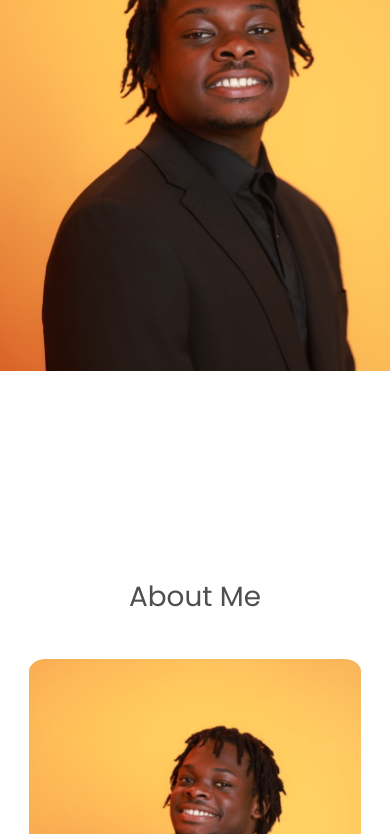
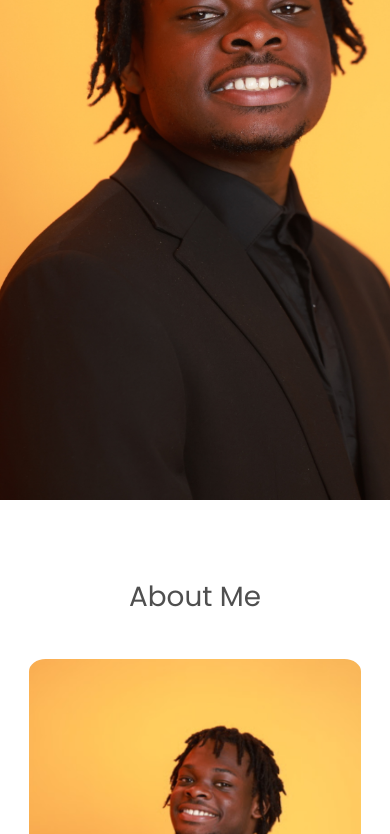
Before and after one commit to kuko798/KobeUko, a plain HTML site: page index.html in a window 390 px wide. Shown: the part 414-1248 px from the top of the page. Drawn offline with nearby package versions, Linux system fonts and the light colour scheme.

Commit message:
Update index.html

```diff
--- a/index.html
+++ b/index.html
@@ -338,8 +338,8 @@ nav .logo.space{
 
 @media (max-width: 768px) {
     .frontpage {
-        background-size: contain;
 
+        background-attachment: scroll;
     }
 
 
```
